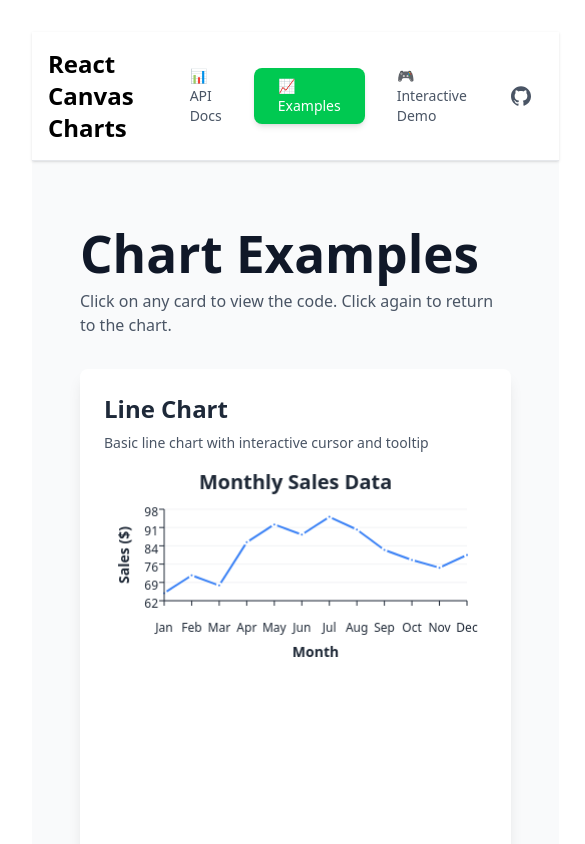
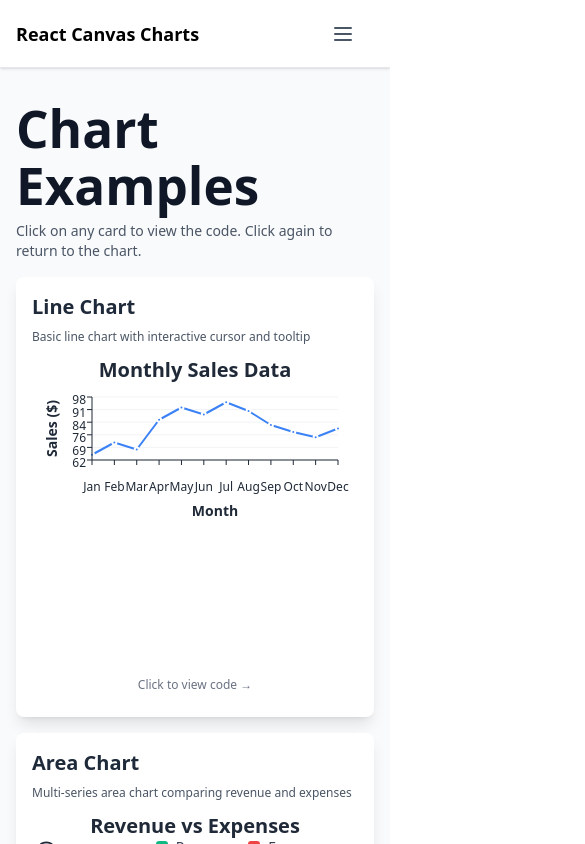
Before and after one commit to n8urm8/react-canvas-charts, a React (Vite) app in the folder packages/demo-app/: page /examples in a window 390 px wide. Shown: the top 844 px of the page, 585 px wide, since content can reach past the window. Built offline with nearby package versions, Linux system fonts and the light colour scheme.

Commit message:
responsive app

```diff
--- a/packages/demo-app/src/App.css
+++ b/packages/demo-app/src/App.css
@@ -1,7 +1,7 @@
 #root {
   /* max-width: 1280px; */
   margin: 0 auto;
-  padding: 2rem;
+  /* padding: 2rem; */
   text-align: left;
 }
 
--- a/packages/demo-app/src/ExampleComponents/Navigation.tsx
+++ b/packages/demo-app/src/ExampleComponents/Navigation.tsx
@@ -1,9 +1,10 @@
-import React from 'react'
+import React, { useState } from 'react'
 import { Link, useLocation } from 'react-router'
 
 export const Navigation: React.FC = () => {
   const location = useLocation()
   const currentPath = location.pathname
+  const [mobileMenuOpen, setMobileMenuOpen] = useState(false)
 
   const getLinkClass = (path: string) => {
     return `px-6 py-2 text-sm font-medium rounded-lg transition-colors ${
@@ -11,16 +12,22 @@ export const Navigation: React.FC = () => {
     }`
   }
 
-  // const getShowcaseLinkClass = () => {
-  //   return `px-6 py-2 text-sm font-medium rounded-lg transition-colors ${
-  //     currentPath === '/linechart-showcase'
-  //       ? 'bg-green-500 text-white shadow-md'
-  //       : 'text-gray-600 hover:text-green-600 hover:bg-green-50'
-  //   }`;
-  // };
+  const getMobileLinkClass = (path: string) => {
+    return `block px-4 py-3 text-base font-medium rounded-lg transition-colors ${
+      currentPath === path ? 'bg-blue-500 text-white shadow-md' : 'text-gray-600 hover:text-blue-600 hover:bg-blue-50'
+    }`
+  }
 
   const getInteractiveLinkClass = () => {
     return `px-6 py-2 text-sm font-medium rounded-lg transition-colors ${
+      currentPath === '/interactive'
+        ? 'bg-purple-500 text-white shadow-md'
+        : 'text-gray-600 hover:text-purple-600 hover:bg-purple-50'
+    }`
+  }
+
+  const getMobileInteractiveLinkClass = () => {
+    return `block px-4 py-3 text-base font-medium rounded-lg transition-colors ${
       currentPath === '/interactive'
         ? 'bg-purple-500 text-white shadow-md'
         : 'text-gray-600 hover:text-purple-600 hover:bg-purple-50'
@@ -35,12 +42,22 @@ export const Navigation: React.FC = () => {
     }`
   }
 
+  const getMobileExamplesLinkClass = () => {
+    return `block px-4 py-3 text-base font-medium rounded-lg transition-colors ${
+      currentPath === '/examples'
+        ? 'bg-green-500 text-white shadow-md'
+        : 'text-gray-600 hover:text-green-600 hover:bg-green-50'
+    }`
+  }
+
   return (
-    <nav className="bg-white shadow-sm border-b border-gray-200 mb-8 w-full">
+    <nav className="bg-white shadow-sm border-b border-gray-200 mb-4 md:mb-8 w-full">
       <div className="max-w-full mx-auto px-4 sm:px-6 lg:px-8">
-        <div className="flex justify-between space-x-8 py-4">
-          <div className="font-bold text-black text-2xl self-start">React Canvas Charts</div>
-          <div className="flex items-center gap-2">
+        <div className="flex justify-between items-center py-3 md:py-4">
+          <div className="font-bold text-black text-lg md:text-2xl">React Canvas Charts</div>
+
+          {/* Desktop Navigation */}
+          <div className="hidden md:flex items-center gap-2">
             <Link to="/" className={getLinkClass('/')}>
               📊 API Docs
             </Link>
@@ -63,7 +80,55 @@ export const Navigation: React.FC = () => {
               <span className="hidden sm:inline">GitHub</span>
             </a>
           </div>
+
+          {/* Mobile Menu Button */}
+          <button
+            onClick={() => setMobileMenuOpen(!mobileMenuOpen)}
+            className="md:hidden p-2 rounded-lg text-gray-600 hover:text-gray-900 hover:bg-gray-100 transition-colors"
+            aria-label="Toggle menu"
+          >
+            <svg className="w-6 h-6" fill="none" stroke="currentColor" viewBox="0 0 24 24">
+              {mobileMenuOpen ? (
+                <path strokeLinecap="round" strokeLinejoin="round" strokeWidth={2} d="M6 18L18 6M6 6l12 12" />
+              ) : (
+                <path strokeLinecap="round" strokeLinejoin="round" strokeWidth={2} d="M4 6h16M4 12h16M4 18h16" />
+              )}
+            </svg>
+          </button>
         </div>
+
+        {/* Mobile Navigation Menu */}
+        {mobileMenuOpen && (
+          <div className="md:hidden pb-4 space-y-2">
+            <Link to="/" className={getMobileLinkClass('/')} onClick={() => setMobileMenuOpen(false)}>
+              📊 API Docs
+            </Link>
+            <Link to="/examples" className={getMobileExamplesLinkClass()} onClick={() => setMobileMenuOpen(false)}>
+              📈 Examples
+            </Link>
+            <Link
+              to="/interactive"
+              className={getMobileInteractiveLinkClass()}
+              onClick={() => setMobileMenuOpen(false)}
+            >
+              🎮 Interactive Demo
+            </Link>
+            <a
+              href="https://github.com/n8urm8/react-canvas-charts"
+              className="block px-4 py-3 text-gray-600 hover:text-gray-900 hover:bg-gray-100 transition-colors rounded-lg"
+              target="_blank"
+              rel="noopener noreferrer"
+              aria-label="GitHub Repository"
+            >
+              <span className="inline-flex items-center gap-2">
+                <svg role="img" viewBox="0 0 24 24" xmlns="http://www.w3.org/2000/svg" className="w-5 h-5 fill-current">
+                  <path d="M12 .297c-6.63 0-12 5.373-12 12 0 5.303 3.438 9.8 8.205 11.385.6.113.82-.258.82-.577 0-.285-.01-1.04-.015-2.04-3.338.724-4.042-1.61-4.042-1.61C4.422 18.07 3.633 17.7 3.633 17.7c-1.087-.744.084-.729.084-.729 1.205.084 1.838 1.236 1.838 1.236 1.07 1.835 2.809 1.305 3.495.998.108-.776.417-1.305.76-1.605-2.665-.3-5.466-1.332-5.466-5.93 0-1.31.465-2.38 1.235-3.22-.135-.303-.54-1.523.105-3.176 0 0 1.005-.322 3.3 1.23.96-.267 1.98-.399 3-.405 1.02.006 2.04.138 3 .405 2.28-1.552 3.285-1.23 3.285-1.23.645 1.653.24 2.873.12 3.176.765.84 1.23 1.91 1.23 3.22 0 4.61-2.805 5.625-5.475 5.92.42.36.81 1.096.81 2.22 0 1.606-.015 2.896-.015 3.286 0 .315.21.69.825.57C20.565 22.092 24 17.592 24 12.297c0-6.627-5.373-12-12-12" />
+                </svg>
+                GitHub
+              </span>
+            </a>
+          </div>
+        )}
       </div>
     </nav>
   )
--- a/packages/demo-app/src/components/Api/AnnotationsSection.tsx
+++ b/packages/demo-app/src/components/Api/AnnotationsSection.tsx
@@ -18,7 +18,7 @@ export function AnnotationsSection() {
 
           <div className="bg-gray-50 p-6 rounded-lg mb-4">
             <h4 className="font-semibold mb-3">Props</h4>
-            <dl className="space-y-3">
+            <dl className="space-y-3 max-w-full">
               <div>
                 <dt className="font-mono text-sm text-blue-600">annotations: ChartAnnotation[] (required)</dt>
                 <dd className="text-gray-700 ml-4">
--- a/packages/demo-app/src/components/Api/ToolbarSection.tsx
+++ b/packages/demo-app/src/components/Api/ToolbarSection.tsx
@@ -12,7 +12,7 @@ export function ToolbarSection() {
       <div className="mb-8">
         <h3 className="text-2xl font-semibold mb-3">Props</h3>
         <div className="bg-gray-50 p-6 rounded-lg">
-          <dl className="space-y-3">
+          <dl className="space-y-3 max-w-full">
             <div>
               <dt className="font-mono text-sm text-blue-600">tools: ChartToolbarTool[] (required)</dt>
               <dd className="text-gray-700 ml-4">
--- a/packages/demo-app/src/components/ChartExampleCard.tsx
+++ b/packages/demo-app/src/components/ChartExampleCard.tsx
@@ -18,16 +18,16 @@ export const ChartExampleCard: React.FC<ChartExampleCardProps> = ({ title, descr
         }`}
       >
         {/* Front of card - Chart */}
-        <div className="backface-hidden bg-white rounded-lg shadow-lg p-6">
-          <div className="mb-4">
-            <h2 className="text-2xl font-semibold text-gray-800 mb-2">{title}</h2>
-            <p className="text-gray-600 text-sm">{description}</p>
+        <div className="backface-hidden bg-white rounded-lg shadow-lg p-4 md:p-6">
+          <div className="mb-3 md:mb-4">
+            <h2 className="text-xl md:text-2xl font-semibold text-gray-800 mb-2">{title}</h2>
+            <p className="text-gray-600 text-xs md:text-sm">{description}</p>
           </div>
-          <div className="h-[400px]">
+          <div className="h-[300px] md:h-[400px] overflow-hidden">
             <Activity mode={isFlipped ? 'hidden' : 'visible'}>{chart}</Activity>
           </div>
           <div
-            className="mt-3 text-center text-sm text-gray-500 cursor-pointer hover:text-gray-700 transition-colors py-2"
+            className="mt-3 text-center text-xs md:text-sm text-gray-500 cursor-pointer hover:text-gray-700 transition-colors py-2"
             onClick={() => setIsFlipped(true)}
           >
             Click to view code →
@@ -35,26 +35,26 @@ export const ChartExampleCard: React.FC<ChartExampleCardProps> = ({ title, descr
         </div>
 
         {/* Back of card - Code */}
-        <div className="absolute inset-0 backface-hidden bg-gray-900 rounded-lg shadow-lg p-6 rotate-y-180 flex flex-col min-h-[500px]">
-          <div className="flex justify-between items-center mb-4 flex-shrink-0">
-            <h3 className="text-xl font-semibold text-white">Code</h3>
+        <div className="absolute inset-0 backface-hidden bg-gray-900 rounded-lg shadow-lg p-4 md:p-6 rotate-y-180 flex flex-col min-h-[400px] md:min-h-[500px]">
+          <div className="flex justify-between items-center mb-3 md:mb-4 flex-shrink-0">
+            <h3 className="text-lg md:text-xl font-semibold text-white">Code</h3>
             <button
               onClick={(e) => {
                 e.stopPropagation()
                 navigator.clipboard.writeText(code)
               }}
-              className="px-3 py-1 bg-blue-600 hover:bg-blue-700 text-white text-sm rounded transition-colors"
+              className="px-2 md:px-3 py-1 bg-blue-600 hover:bg-blue-700 text-white text-xs md:text-sm rounded transition-colors"
             >
               Copy
             </button>
           </div>
           <div className="flex-1 overflow-auto min-h-0">
-            <pre className="text-sm text-gray-100">
+            <pre className="text-xs md:text-sm text-gray-100">
               <code>{code}</code>
             </pre>
           </div>
           <div
-            className="mt-4 text-center text-sm text-gray-400 cursor-pointer hover:text-gray-200 transition-colors py-2 flex-shrink-0"
+            className="mt-3 md:mt-4 text-center text-xs md:text-sm text-gray-400 cursor-pointer hover:text-gray-200 transition-colors py-2 flex-shrink-0"
             onClick={() => setIsFlipped(false)}
           >
             Click to view chart ←
--- a/packages/demo-app/src/index.css
+++ b/packages/demo-app/src/index.css
@@ -1,4 +1,37 @@
 @import 'tailwindcss';
+
+/* Ensure proper mobile responsiveness */
+html {
+  min-width: 320px;
+}
+
+body {
+  min-width: 320px;
+  overflow-x: hidden;
+}
+
+/* Prevent horizontal overflow in API documentation */
+dl dt {
+  word-break: break-word;
+  overflow-wrap: break-word;
+}
+
+dl {
+  max-width: 90vw;
+  overflow-x: hidden;
+}
+
+/* Ensure code blocks scroll horizontally instead of breaking layout */
+pre,
+p {
+  max-width: 90vw;
+}
+
+@media screen and (max-width: 640px) {
+  div {
+    max-width: 100vw;
+  }
+}
 
 /* 3D flip card utilities */
 .perspective-1000 {
--- a/packages/demo-app/src/pages/ChartExamples.tsx
+++ b/packages/demo-app/src/pages/ChartExamples.tsx
@@ -9,12 +9,14 @@ import { BubblePlotExample, bubblePlotCode } from '../components/examples/Bubble
 import { sparkChartCode, SparkChartExample } from '../components/examples/SparkChartExample'
 export const ChartExamples: React.FC = () => {
   return (
-    <div className="min-h-screen bg-gray-50 py-8 px-4 w-full">
-      <div className="w-full px-8">
-        <h1 className="text-4xl font-bold text-gray-900 mb-2">Chart Examples</h1>
-        <p className="text-gray-600 mb-8">Click on any card to view the code. Click again to return to the chart.</p>
+    <div className="min-h-screen bg-gray-50 py-4 md:py-8 px-4 w-full">
+      <div className="w-full max-w-7xl mx-auto">
+        <h1 className="text-2xl md:text-4xl font-bold text-gray-900 mb-2">Chart Examples</h1>
+        <p className="text-sm md:text-base text-gray-600 mb-4 md:mb-8">
+          Click on any card to view the code. Click again to return to the chart.
+        </p>
 
-        <div className="grid grid-cols-1 lg:grid-cols-2 gap-8">
+        <div className="grid grid-cols-1 lg:grid-cols-2 gap-4 md:gap-8">
           {/* Line Chart Example */}
           <ChartExampleCard
             title="Line Chart"
--- a/packages/demo-app/src/pages/InteractiveChartDemoNew.tsx
+++ b/packages/demo-app/src/pages/InteractiveChartDemoNew.tsx
@@ -730,15 +730,17 @@ export const InteractiveChartDemoNew: FC = () => {
   }, [])
 
   return (
-    <div className="p-5 font-sans bg-gray-50 min-h-screen">
+    <div className="p-3 md:p-5 font-sans bg-gray-50 min-h-screen">
       <div className="w-full mx-auto">
-        <h1 className="text-center text-3xl font-bold text-gray-900 mb-8">🎮 Interactive Chart Demo</h1>
-        <p className="mb-4">
+        <h1 className="text-center text-2xl md:text-3xl font-bold text-gray-900 mb-4 md:mb-8">
+          🎮 Interactive Chart Demo
+        </h1>
+        <p className="mb-4 text-sm md:text-base">
           Try out the chart and change all the options. Add lines, axes, stream data, and more. A code preview below the
           chart updates with every change to provide an example of how to use the chart.
         </p>
-        <div className="grid grid-cols-1 lg:grid-cols-3 gap-6 w-full">
-          <div className="flex-1 lg:col-span-2 space-y-8">
+        <div className="grid grid-cols-1 lg:grid-cols-3 gap-4 md:gap-6 w-full">
+          <div className="flex-1 lg:col-span-2 space-y-4 md:space-y-8">
             <div className="relative">
               <InteractiveChartCanvas
                 data={chartRecords}
--- a/packages/demo-app/src/pages/MainDemo.tsx
+++ b/packages/demo-app/src/pages/MainDemo.tsx
@@ -13,7 +13,7 @@ export const MainDemo = () => {
   return (
     <div className="flex min-h-screen w-full">
       {/* Side Navigation */}
-      <nav className="w-64 bg-gray-50 border-r border-gray-200 p-6 sticky top-0 h-screen overflow-y-auto">
+      <nav className="hidden lg:block w-64 bg-gray-50 border-r border-gray-200 p-6 sticky top-0 h-screen overflow-y-auto">
         <h2 className="text-lg font-semibold mb-4 text-gray-900">Navigation</h2>
         <ul className="space-y-3">
           <li>
@@ -68,10 +68,12 @@ export const MainDemo = () => {
       </nav>
 
       {/* Main Content */}
-      <div className="flex-1 w-full p-8">
-        <header className="mb-12">
-          <h1 className="text-4xl font-bold text-gray-900 mb-4">React Canvas Charts API Documentation</h1>
-          <p className="text-lg text-gray-600">
+      <div className="flex-1 w-full p-4 md:p-8">
+        <header className="mb-8 md:mb-12">
+          <h1 className="text-2xl md:text-4xl font-bold text-gray-900 mb-3 md:mb-4">
+            React Canvas Charts API Documentation
+          </h1>
+          <p className="text-base md:text-lg text-gray-600">
             High-performance canvas-based charting components for React applications. Built with TypeScript and
             optimized for real-time data visualization.
           </p>
@@ -100,8 +102,8 @@ export const MainDemo = () => {
         <AnnotationsSection />
 
         {/* Footer */}
-        <footer className="mt-16 pt-8 border-t-2 border-gray-200">
-          <h2 className="text-2xl font-bold mb-4">Additional Resources</h2>
+        <footer className="mt-8 md:mt-16 pt-6 md:pt-8 border-t-2 border-gray-200">
+          <h2 className="text-xl md:text-2xl font-bold mb-4">Additional Resources</h2>
           <ul className="space-y-2 text-gray-700">
             <li>
               <a href="/interactive-chart" className="text-blue-600 hover:underline">
```
